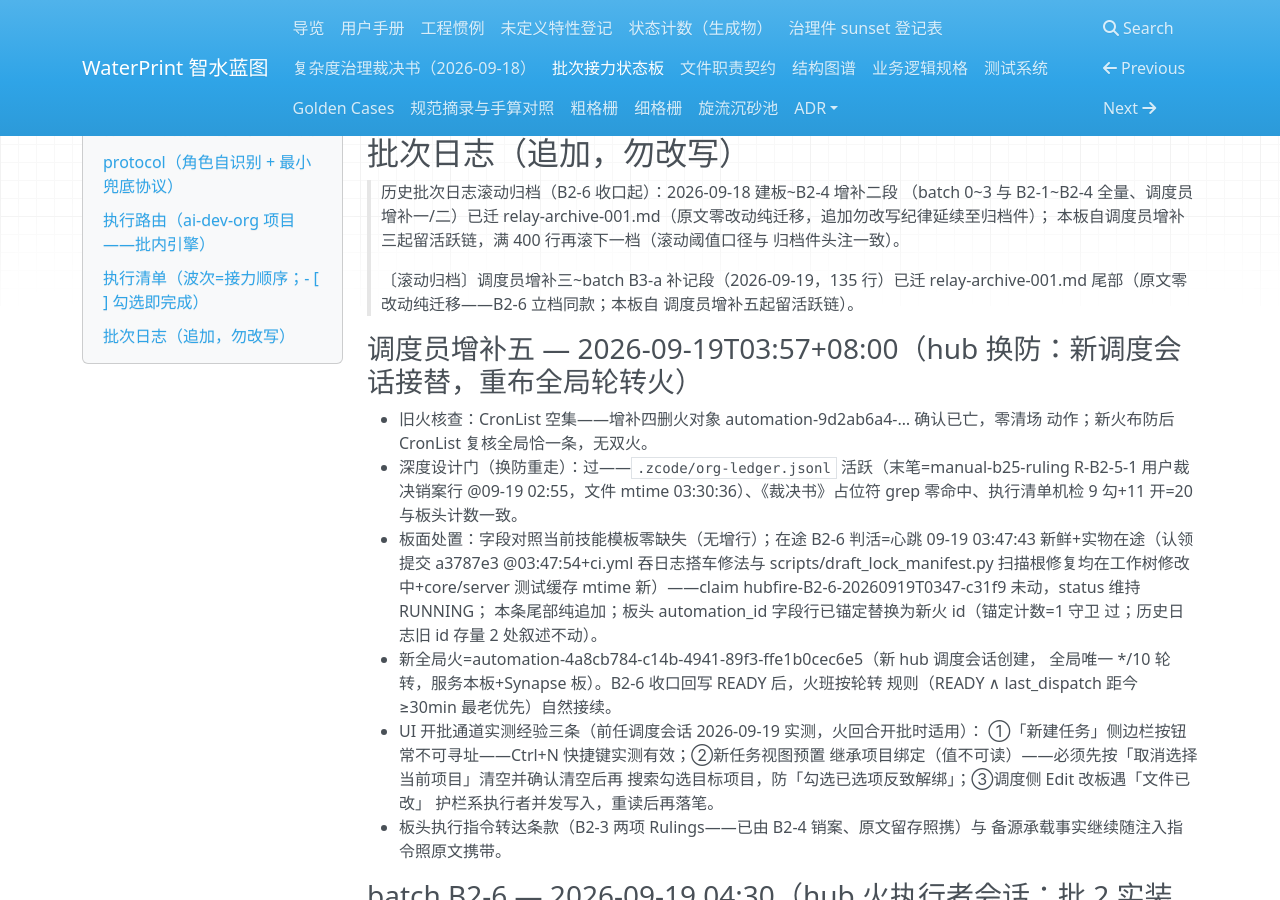
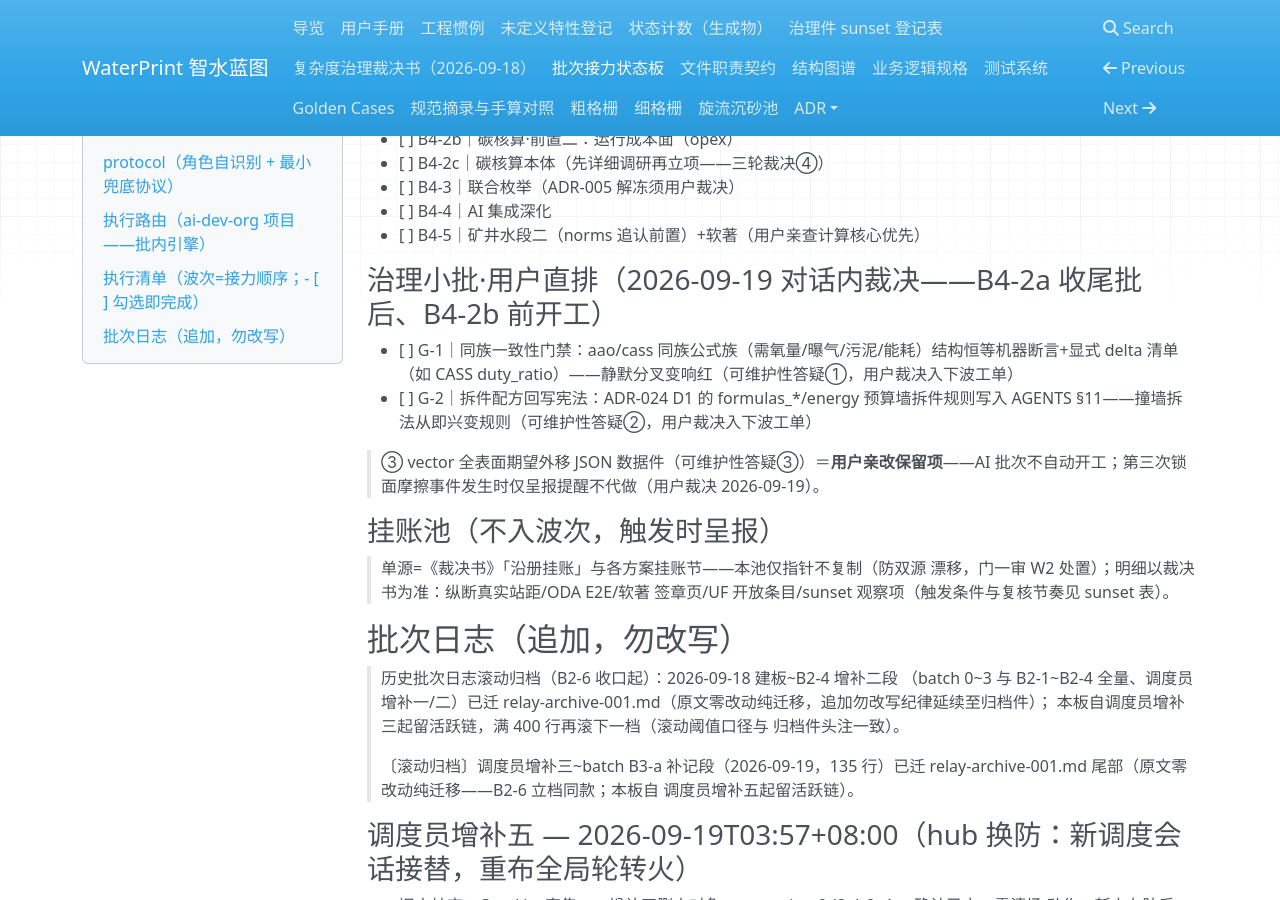
Before and after one commit to yyx20040712/waterprint, an MkDocs documentation site: the page built from docs/handoff/relay.md, in a window 1280 px wide and 900 px high, scrolled down 5037 px. Built offline with MkDocs 1.6.1, drawn with Linux system fonts in a browser that asks for light colours; nearby versions of some CDN libraries; some of the changed text lies outside the part shown.

Commit message:
治理工单板面笔（用户直排 2026-09-19）: 可维护性三风险点裁决入板——新立「治理小批·用户直排」节：G-1 同族一致性门禁（aao/cass 同族公式族结构恒等机器断言+显式 delta 清单）+G-2 拆件配方回写宪法（ADR-024 D1 拆件规则入 AGENTS §11），排 B4-2a 收尾批后、B4-2b 前开工（checked_total 20→22）；③vector 全表面期望外移=用户亲改保留项（AI 不自动开工，第三次锁面摩擦仅呈报）。批次日志增补九登记+账本 ruling 行。板检 0 fail/1 warn（R3 冻结旧行预期）。

```diff
--- a/docs/handoff/relay.md
+++ b/docs/handoff/relay.md
@@ -142,6 +142,14 @@
 - 账本：ruling（四项全批）+impl（回炉段）+ruling（分批指令+治理答疑）四行；勾选 14/20 不变（主体+锁面完成唯双门
   推送守望待续，下一批收口）；无进展计数 0（实质进展在案）。
 
+### 调度员增补九 — 2026-09-19（用户直排治理工单：可维护性三问的处置）
+- 用户在 B4-2a 暂停点对计算模块可维护性三风险点逐一裁决（对话内）：**①同族一致性门禁+②
+  拆件配方回写宪法 → 加入下波工单**（新立"治理小批"节 G-1/G-2，排 B4-2a 收尾批后、B4-2b 前；
+  checked_total 20→22）；**③ vector 全表面期望外移 → 用户亲改保留项**（AI 批次不自动开工，
+  第三次锁面摩擦事件仅呈报提醒）。账本 ruling 行在档。
+- 顺序语义：next_batch 仍=B4-2a 收尾批（门一/门二+推送守望 CI+勾选）；收口后火班按清单序
+  开 G-1/G-2 治理小批。
+
 ## 执行路由（ai-dev-org 项目——批内引擎）
 
 - 会话内岗优先 ops-* 绑定子代理（主承载）；外部派发器=健康探针+后备
@@ -186,6 +194,13 @@
 - [ ] B4-3｜联合枚举（ADR-005 解冻须用户裁决）
 - [ ] B4-4｜AI 集成深化
 - [ ] B4-5｜矿井水段二（norms 追认前置）+软著（用户亲查计算核心优先）
+
+### 治理小批·用户直排（2026-09-19 对话内裁决——B4-2a 收尾批后、B4-2b 前开工）
+
+- [ ] G-1｜同族一致性门禁：aao/cass 同族公式族（需氧量/曝气/污泥/能耗）结构恒等机器断言+显式 delta 清单（如 CASS duty_ratio）——静默分叉变响红（可维护性答疑①，用户裁决入下波工单）
+- [ ] G-2｜拆件配方回写宪法：ADR-024 D1 的 formulas_*/energy 预算墙拆件规则写入 AGENTS §11——撞墙拆法从即兴变规则（可维护性答疑②，用户裁决入下波工单）
+
+> ③ vector 全表面期望外移 JSON 数据件（可维护性答疑③）＝**用户亲改保留项**——AI 批次不自动开工；第三次锁面摩擦事件发生时仅呈报提醒不代做（用户裁决 2026-09-19）。
 
 ### 挂账池（不入波次，触发时呈报）
 
```
Also changed, not shown: other parts of docs/handoff/relay.md (+1 -1 lines).
